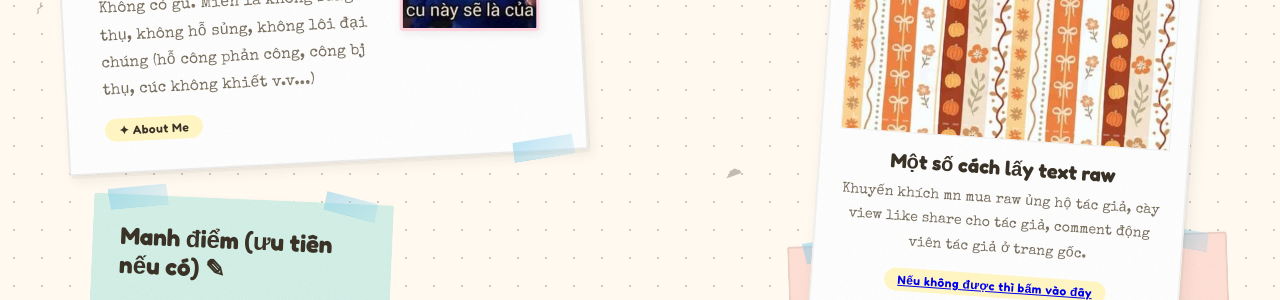
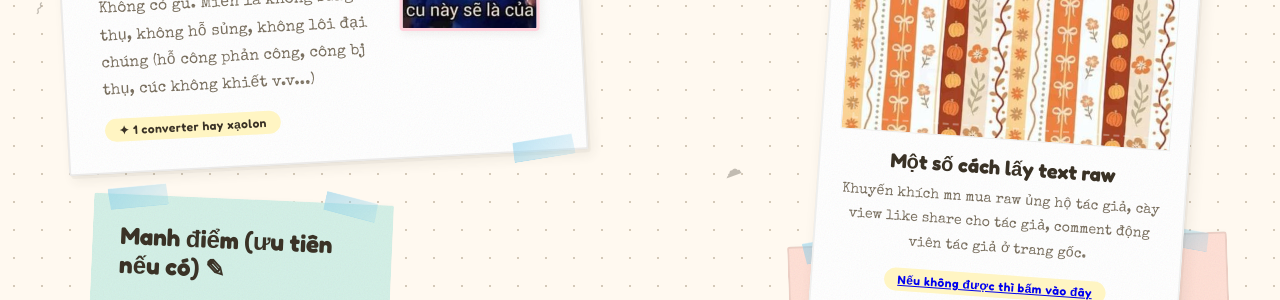
Before and after one commit to PhamNhaDoan/phamnhadoan.github.io, a Jekyll site: the page chucongconvert/index.html, which Jekyll copies as it is, in a window 1280 px wide. Shown: the part 596-896 px from the top of the page. Built offline with Jekyll 4.4.1, drawn with Linux system fonts in a browser that asks for light colours.

Commit message:
Update index.html

```diff
--- a/chucongconvert/index.html
+++ b/chucongconvert/index.html
@@ -58,7 +58,7 @@ Free HTML CSS Template
     <p class="note-body">
       Không có gu. Miễn là không sủng thụ, không hỗ sủng, không lôi đại chúng (hỗ công phản công, công bj thụ, cúc không khiết v.v...)
     </p>
-    <span class="note-tag">✦ About Me</span>
+    <span class="note-tag">✦ 1 converter hay xạolon</span>
   </article>
 
   <!-- NOTE 2 — Polaroid Project Card -->
```
